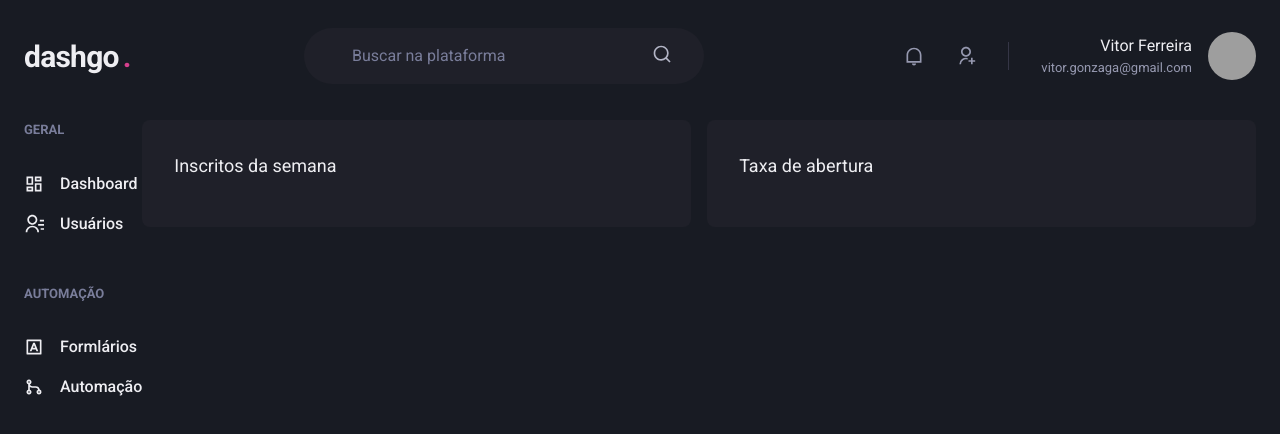
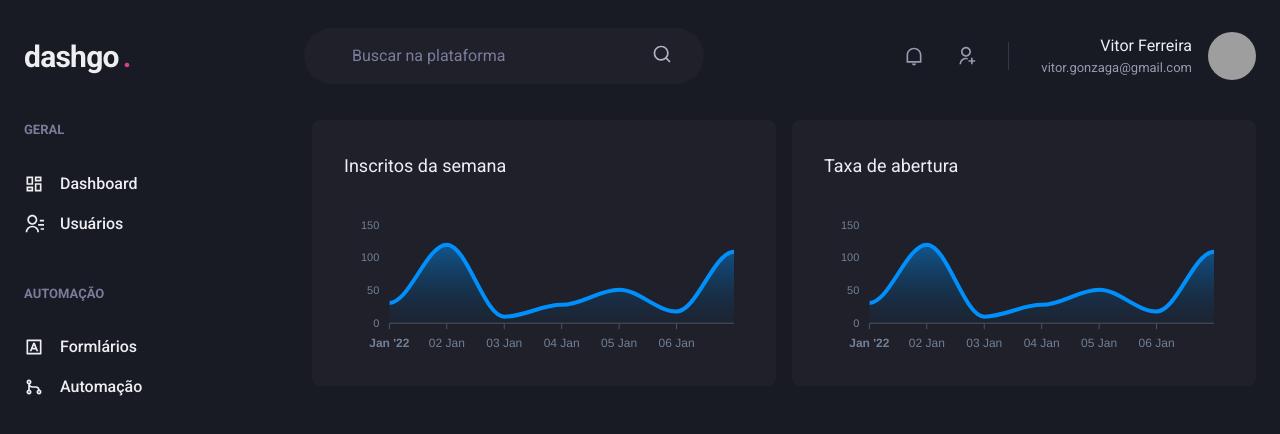
Before and after one commit to vitorgonzaga/chapter-4-dashgo-rocketseat-course, a Next.js app: page /dashboard in a window 1280 px wide. Shown: the top 434 px of the page. Built offline with nearby package versions, Linux system fonts and the light colour scheme; grey boxes are pictures that could not be loaded.

Commit message:
feat: add static charts in dashboard page

```diff
--- a/src/components/Sidebar.tsx
+++ b/src/components/Sidebar.tsx
@@ -3,7 +3,7 @@ import { RiContactsLine, RiDashboardLine, RiGitMergeLine, RiInputMethodLine } fr
 
 export function Sidebar() {
   return (
-    <Box>
+    <Box as="aside" w="64" mr="8" >
       <Stack spacing="12" align="flex-start" >
         <Box>
           <Text fontWeight="bold" color="gray.400" fontSize="small" >GERAL</Text>
--- a/src/pages/dashboard.tsx
+++ b/src/pages/dashboard.tsx
@@ -1,6 +1,66 @@
-import { Box, Flex, SimpleGrid, Text } from "@chakra-ui/react";
+import { Box, Flex, SimpleGrid, Text, theme } from "@chakra-ui/react";
+import dynamic from "next/dynamic";
 import { Header } from "../components/Header";
 import { Sidebar } from "../components/Sidebar";
+
+const Chart = dynamic(() => import('react-apexcharts'),{
+  ssr: false
+})
+
+const options = {
+  chart: {
+    toolbar: {
+      show: false,
+    },
+    zoom: {
+      enable: false,
+    },
+    foreColor: theme.colors.gray[500],
+  },
+  grid: {
+    show: false
+  },
+  dataLabels: {
+    enabled: false
+  },
+  tooltip: {
+    enabled: false
+  },
+  xaxis: {
+    type: 'datetime',
+    axisBorder: {
+      color: theme.colors.gray[600]
+    },
+    axisTicks: {
+      color: theme.colors.gray[600]
+    },
+    categories: [
+      '2022-01-01T00:00:00.000Z',
+      '2022-01-02T00:00:00.000Z',
+      '2022-01-03T00:00:00.000Z',
+      '2022-01-04T00:00:00.000Z',
+      '2022-01-05T00:00:00.000Z',
+      '2022-01-06T00:00:00.000Z',
+      '2022-01-07T00:00:00.000Z',
+    ],
+    labels: {
+    }
+  },
+  fill: {
+    opacity: 0.3,
+    type: 'gradient',
+    gradient: {
+      shade: 'dark',
+      opacityFrom: 0.7,
+      opacityTo: 0.3,
+    }
+  }
+}
+
+const series = [{
+    name: 'series1',
+    data: [31, 120, 10, 28, 51, 18, 109]
+}]
 
 export default function Dashboard() {
   return (
@@ -13,17 +73,29 @@ export default function Dashboard() {
           p="8"
           bg="gray.800"
           borderRadius={8}
-          // pb="4"
+          pb="4"
         >
           <Text fontSize="lg" mb="4">Inscritos da semana</Text>
+          <Chart
+            options={options}
+            series={series}
+            type="area"
+            height={160}
+          />
         </Box>
         <Box
           p="8"
           bg="gray.800"
           borderRadius={8}
-          // pb="4"
+          pb="4"
         >
           <Text fontSize="lg" mb="4">Taxa de abertura</Text>
+          <Chart
+            options={options}
+            series={series}
+            type="area"
+            height={160}
+          />
         </Box>
 
       </SimpleGrid>
```
